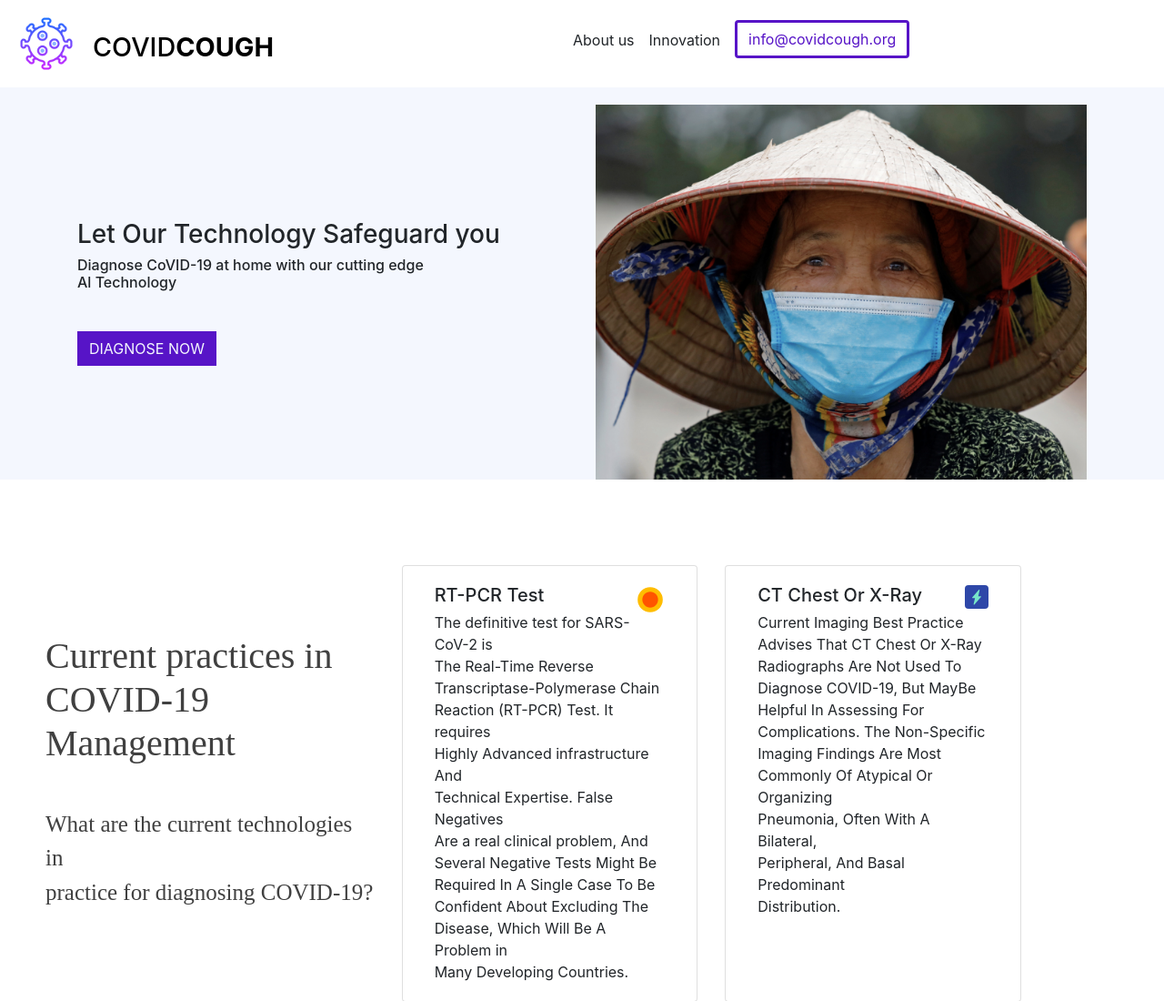
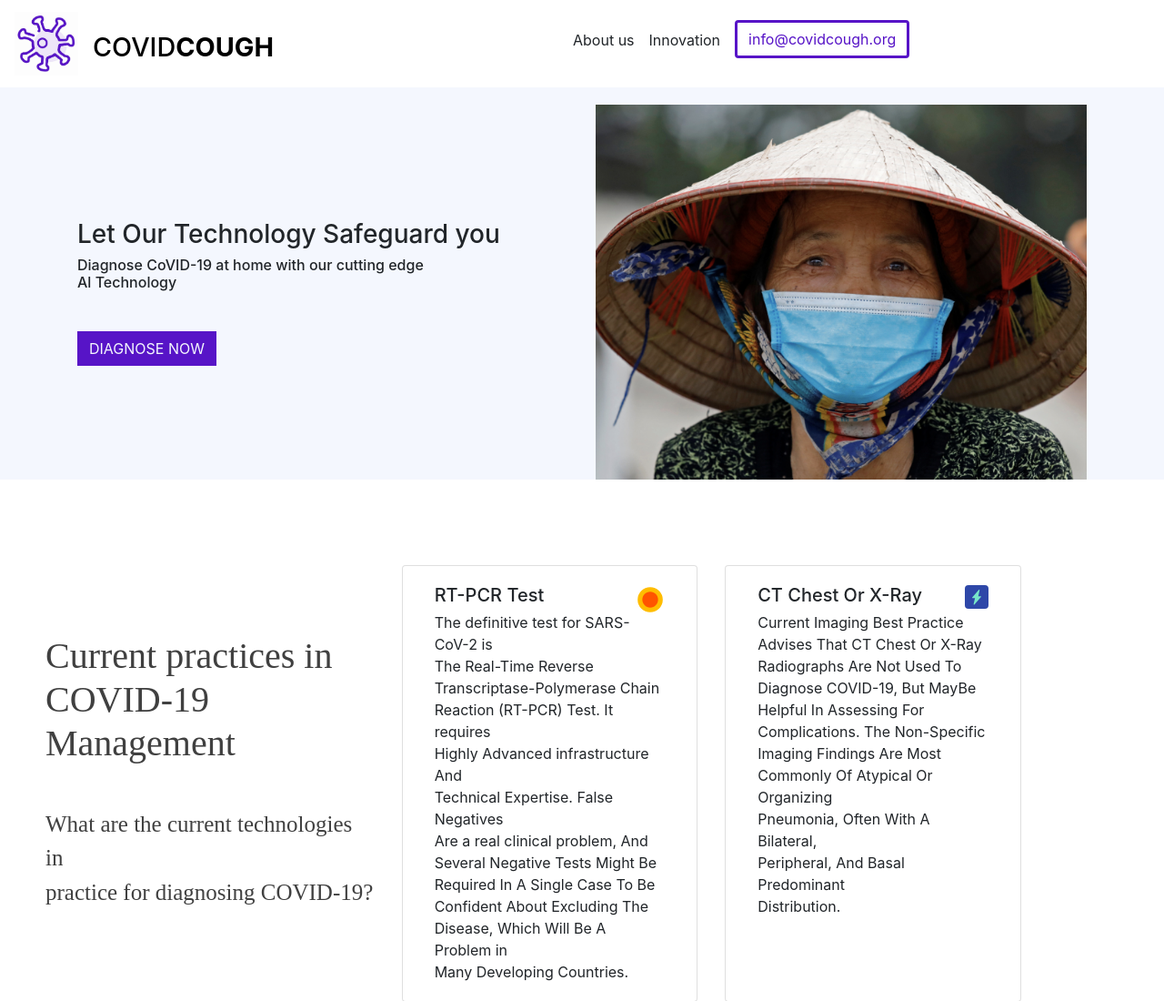
Before and after one commit to rsncp/covidsense, a plain HTML site: page index.html in a window 1280 px wide. Shown: the top 1100 px of the page at 91% size. Drawn offline with nearby package versions, Linux system fonts and the light colour scheme.

Commit message:
logofixed

```diff
--- a/index.html
+++ b/index.html
@@ -23,7 +23,7 @@
 
       <a href="index.html" class="navbar-brand">
             <!-- <img src="/examples/images/logo.svg" height="28" alt="CoolBrand"> -->
-            <img src="image/corona.png" style="height: 70px; width: 70px;" alt="LOGO">
+            <img src="image/covid title.jpg" style="height: 70px; width: 70px;" alt="LOGO">
         </a>
       </div>
         <div class="col-5 mt-3 p-0 headLogo" style="padding-left: -5px;">
```
